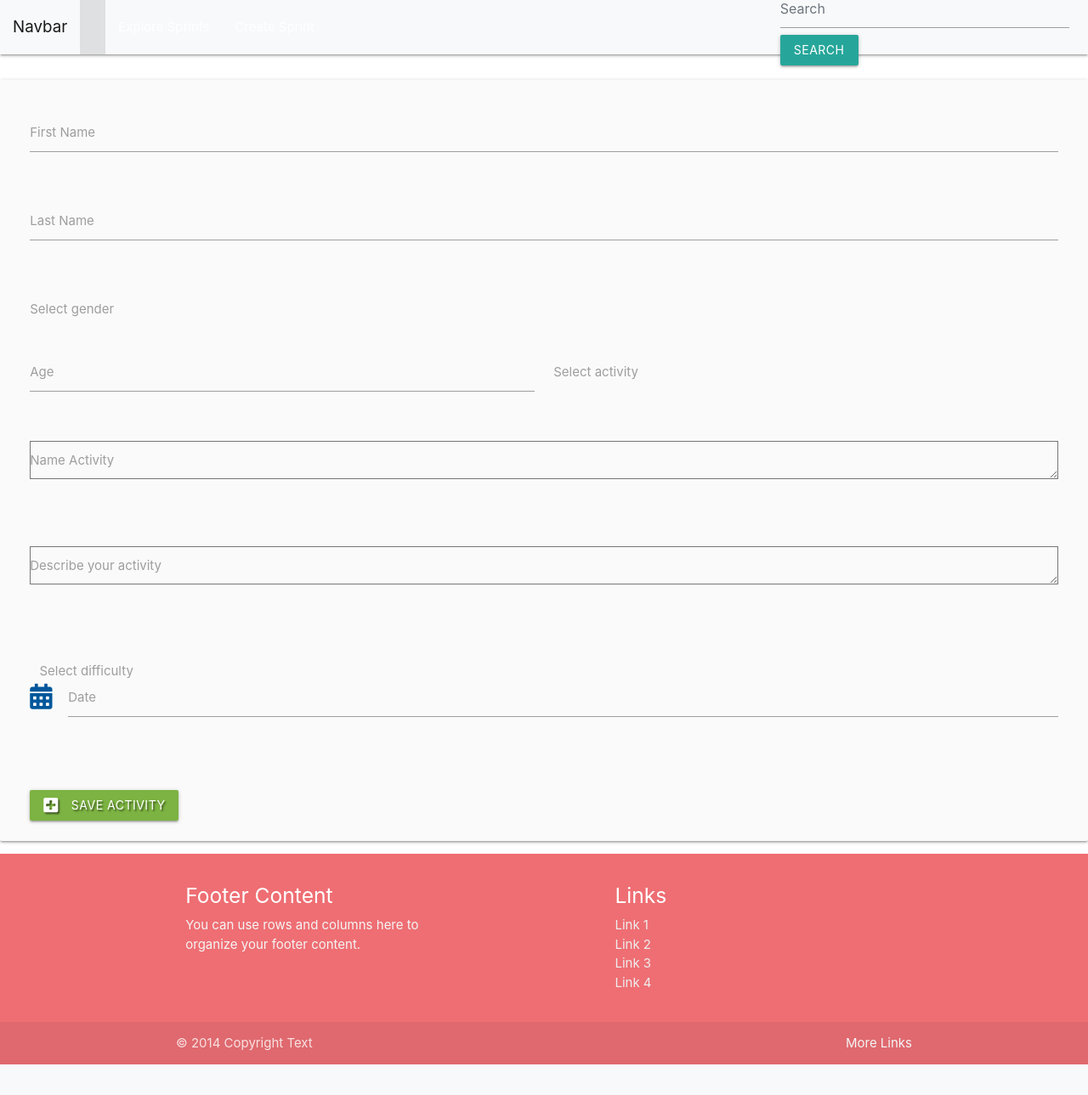
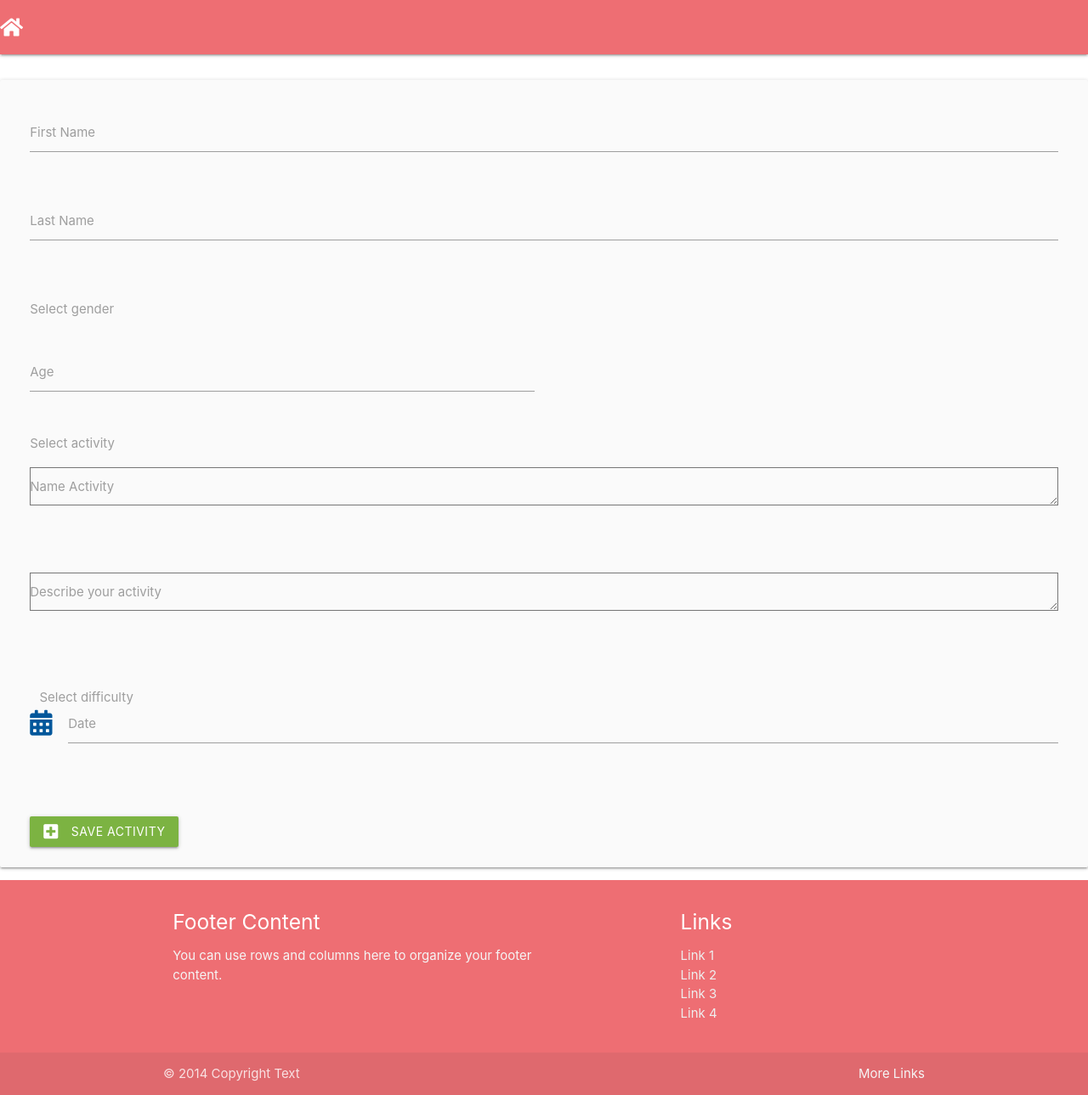
Before and after one commit to michodgs25/Sprint, a Flask app: template templates/add_activity.html in a window 1280 px wide. Shown: the whole page at 85% size. Before the commit the page ends 1253 px from the top, so only its background shows below. Run offline with Flask 2, Linux system fonts and the light colour scheme; the template is opened without the code that fills it, so the values that code supplies are empty; some libraries are stand-ins or nearby versions.

Commit message:
Update navigation bar

```diff
--- a/static/css/style.css
+++ b/static/css/style.css
@@ -5,7 +5,7 @@ body {
      position: relative;
 }
 
-  body {
+body {
     display: flex;
     min-height: 100vh;
     flex-direction: column;
@@ -54,17 +54,15 @@ body {
 }
 
  /*navigation bar*/
-.nav-logo img li {
-    font-size: 1em;
+.topnav {
+    overflow: hidden;
+    line-height: 3em;
 }
 
-.text-shadow{
-    text-shadow: 0.125em 0.125em 0.125em rgb(0, 0, 0, 0.5);
-}
-
-/*difficulty slider*/
-#slider {
-    margin: 1em;
+/*highlight active page*/
+.topnav a.active {
+  background-color: rgb(245, 182, 66);
+  color: rgb(52, 198, 235);
 }
 
 /*footer/icons section
--- a/templates/base.html
+++ b/templates/base.html
@@ -3,8 +3,6 @@
 <head>
     <meta charset="UTF-8">
     <meta name="viewport" content="width=device-width, initial-scale=1.0">
-    <!--bootstrap css library-->
-    <link rel="stylesheet" href="https://stackpath.bootstrapcdn.com/bootstrap/4.5.2/css/bootstrap.min.css" integrity="sha384-JcKb8q3iqJ61gNV9KGb8thSsNjpSL0n8PARn9HuZOnIxN0hoP+VmmDGMN5t9UJ0Z" crossorigin="anonymous">
     <!--font-awesome library-->
     <link rel="stylesheet" href="https://cdnjs.cloudflare.com/ajax/libs/font-awesome/5.13.1/css/all.min.css"
           integrity="sha512-xA6Hp6oezhjd6LiLZynuukm80f8BoZ3OpcEYaqKoCV3HKQDrYjDE1Gu8ocxgxoXmwmSzM4iqPvCsOkQNiu41GA==" crossorigin="anonymous" />
@@ -18,29 +16,17 @@
 </head>
 <body data-spy="scroll" data-target="#navbar-scrollspy" data-offset="0">
 <header>
-<nav id="navbar-scrollspy" class="navbar navbar-expand-lg navbar-light bg-light">
-  <a class="navbar-brand" href="#">Navbar</a>
-  <button class="navbar-toggler" type="button" data-toggle="collapse" data-target="#navbarSupportedContent" aria-controls="navbarSupportedContent" aria-expanded="false" aria-label="Toggle navigation">
-    <span class="navbar-toggler-icon"></span>
-  </button>
-  <div class="collapse navbar-collapse" id="navbarSupportedContent">
-    <ul class="navbar-nav mr-auto">
-      <li class="nav-item active">
-        <a href="{{ url_for('get_create_compare') }}"><span class="sr-only"><i class="fas fa-home"></i></span></a>
-      </li>
-        <li class="nav-item">
-        <li><a href="{{ url_for('get_tasks') }}">Explore Sprints</a></li>
-      </li>
-        <li class="nav-item">
-        <li><a href="{{ url_for('add_activity') }}">Create Sprint</a></li>
-      </li>
+  <div class="navbar-fixed">
+    <nav>
+      <div class="nav-wrapper">
+        <a href="{{ url_for('get_create_compare')}}"><i class="fas fa-home"></i></a>
+        <ul class="right hide-on-med-and-down">
+          <li><a href="{{ url_for('get_tasks') }}"></a></li>
+          <li><a href="{{ url_for('add_activity') }}"></a></li>
         </ul>
-    <form class="form-inline my-2 my-lg-0">
-      <input class="form-control mr-sm-2" type="search" placeholder="Search" aria-label="Search">
-      <button class="btn btn-outline-success my-2 my-sm-0" type="submit">Search</button>
-    </form>
       </div>
     </nav>
+  </div>
 </header>
 
     {% block content %}
@@ -73,9 +59,6 @@
             </div>
           </div>
         </footer>
-        <!--bootstrap js-->
-        <script src="https://stackpath.bootstrapcdn.com/bootstrap/4.5.2/js/bootstrap.min.js"
-         integrity="sha384-B4gt1jrGC7Jh4AgTPSdUtOBvfO8shuf57BaghqFfPlYxofvL8/KUEfYiJOMMV+rV" crossorigin="anonymous"></script>
         <!--jQuery library-->
         <script src="https://code.jquery.com/jquery-3.5.1.min.js"
         integrity="sha256-9/aliU8dGd2tb6OSsuzixeV4y/faTqgFtohetphbbj0=" crossorigin="anonymous"></script>
```
Lines whose indentation alone changed are shown as unchanged.
